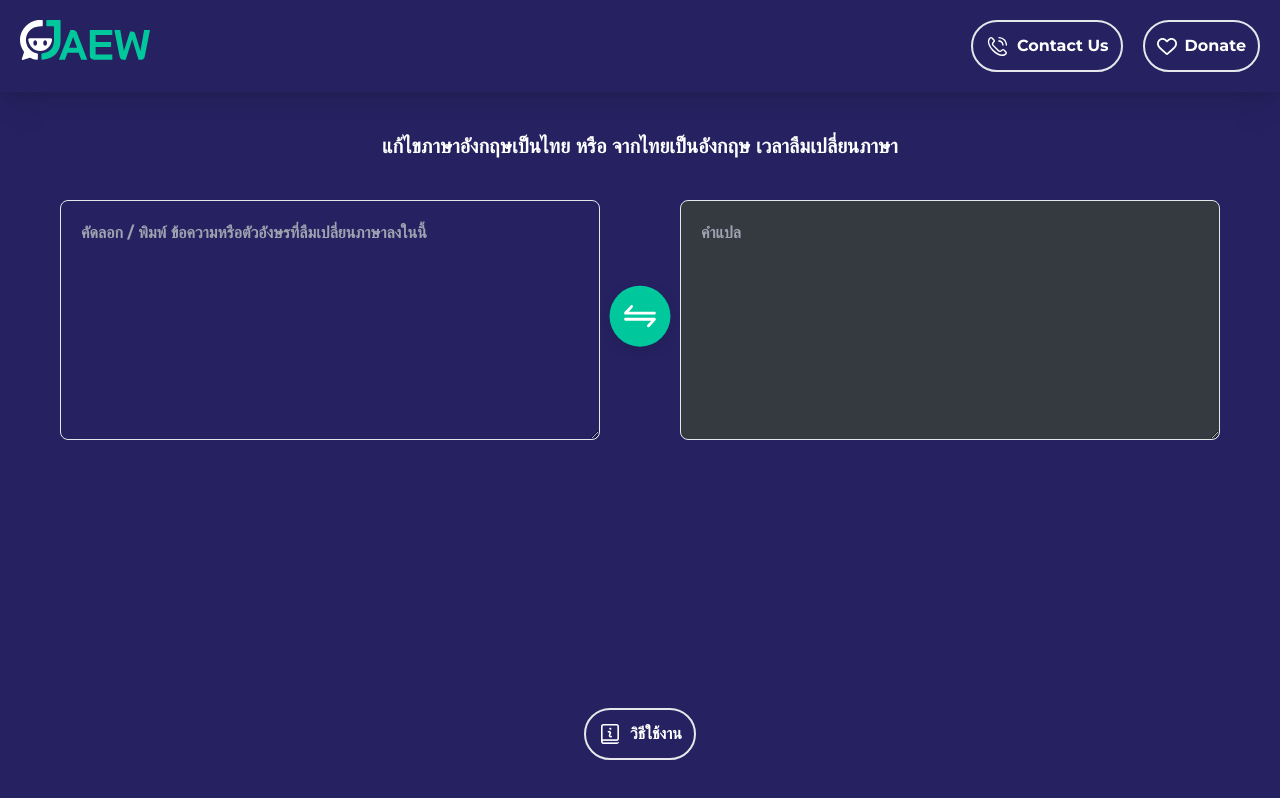
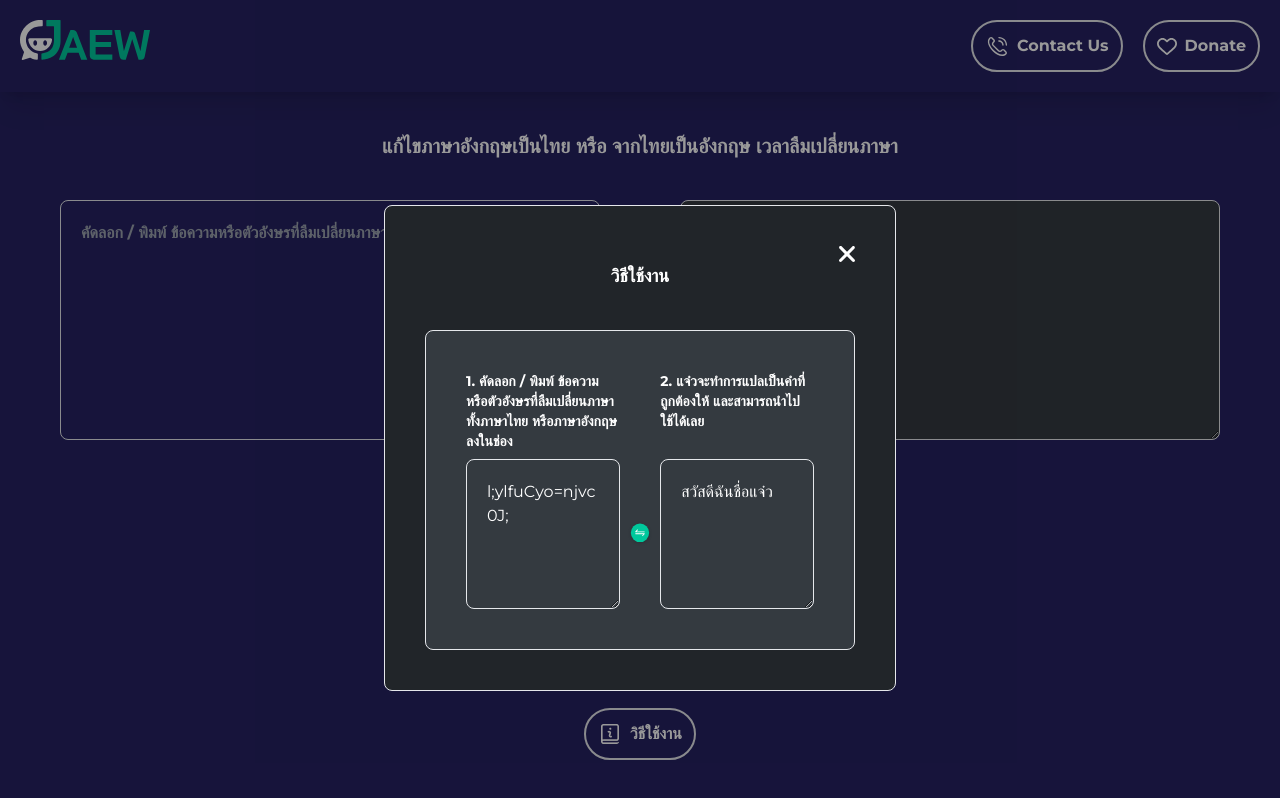
Before and after one commit to Phrompong/jaew-translate, a Next.js app: page / in a window 1280 px wide. Built offline with nearby package versions, Linux system fonts and the light colour scheme; no server answers.

Commit message:
Update textarea and modal styles for responsiveness

```diff
--- a/app/components/box.tsx
+++ b/app/components/box.tsx
@@ -30,7 +30,7 @@ const Box: React.FC<BoxProps> = ({
         onKeyUp={onChange}
         value={value}
         placeholder={placeholder}
-        className={`p-4 p-5 border w-[${width}] h-[${height}] rounded-lg focus:outline-none ${bgColor}`}
+        className={`p-4 p-5 border w-[${width}] h-[${height}] rounded-lg focus:outline-none ${bgColor} hover:border-borderBox`}
         readOnly={readonly}
       ></textarea>
     </>
--- a/app/components/modals/contact.tsx
+++ b/app/components/modals/contact.tsx
@@ -62,7 +62,7 @@ const ContactModal: React.FC<ModalProps> = ({ onClick }) => {
                   <Link
                     key={index}
                     href={item.href}
-                    className="flex flex-col items-center border-2 p-5 rounded-lg gap-3 bg-translated w-[100%]"
+                    className="flex flex-col items-center border-2 p-5 rounded-lg gap-3 bg-translated w-[100%] hover:bg-gray-500"
                   >
                     <Image
                       className="cursor-pointer w-8 h-8"
--- a/app/components/modals/solution.tsx
+++ b/app/components/modals/solution.tsx
@@ -14,10 +14,10 @@ const SolutionModal: React.FC<ModalProps> = ({ onClick }) => {
   return (
     <>
       {/* Desktop Tablet */}
-      <div className="fixed z-10 pt-24 w-full h-full overflow-auto bg-black bg-opacity-40 text-white desktop:flex tablet:hidden mobile:hidden">
-        <div className="flex flex-col justify-center">
-          <div className="flex justify-center">
-            <div className="flex flex-col border lg:w-[60%] md:w-[90%] p-10 rounded-lg bg-modal gap-10">
+      <div className="fixed z-10 pt-24 w-[100%] h-full overflow-auto bg-black bg-opacity-40 text-white desktop:flex tablet:hidden mobile:hidden">
+        <div className="flex flex-col justify-center w-full h-full">
+          <div className="flex flex-row justify-center">
+            <div className="flex flex-col justify-center border lg:w-[40%] md:w-[90%] p-10 rounded-lg bg-modal gap-10">
               <div className="flex flex-col justify-center">
                 <div className="flex flex-row justify-end">
                   <Image
--- a/app/page.tsx
+++ b/app/page.tsx
@@ -15,7 +15,7 @@ import axios from "axios";
 
 export default function Home() {
   const [translated, setTranslated] = useState("");
-  const [isSolutionModalOpen, setIsSolutionModalOpen] = useState(false);
+  const [isSolutionModalOpen, setIsSolutionModalOpen] = useState(true);
   const [isContactModalOpen, setIsContactModalOpen] = useState(false);
   const [isSupportModalOpen, setIsSupportModalOpen] = useState(false);
 
@@ -344,7 +344,7 @@ export default function Home() {
             แก้ไขภาษาอังกฤษเป็นไทย หรือ <br />
             จากไทยเป็นอังกฤษ เวลาลืมเปลี่ยนภาษา
           </span>
-          <div className="flex flex-col flex-wrap content-stretch ml-5 mr-5">
+          <div className="flex flex-col flex-wrap ml-5 mr-5">
             <Box
               onChange={handleOnValueChanged}
               placeholder="คัดลอก / พิมพ์ ข้อความหรือตัวอังษรที่ลืมเปลี่ยนภาษาลงในนี้"
```
Also changed, not shown: 1 other file (tests, documents, lock files or other folders).
